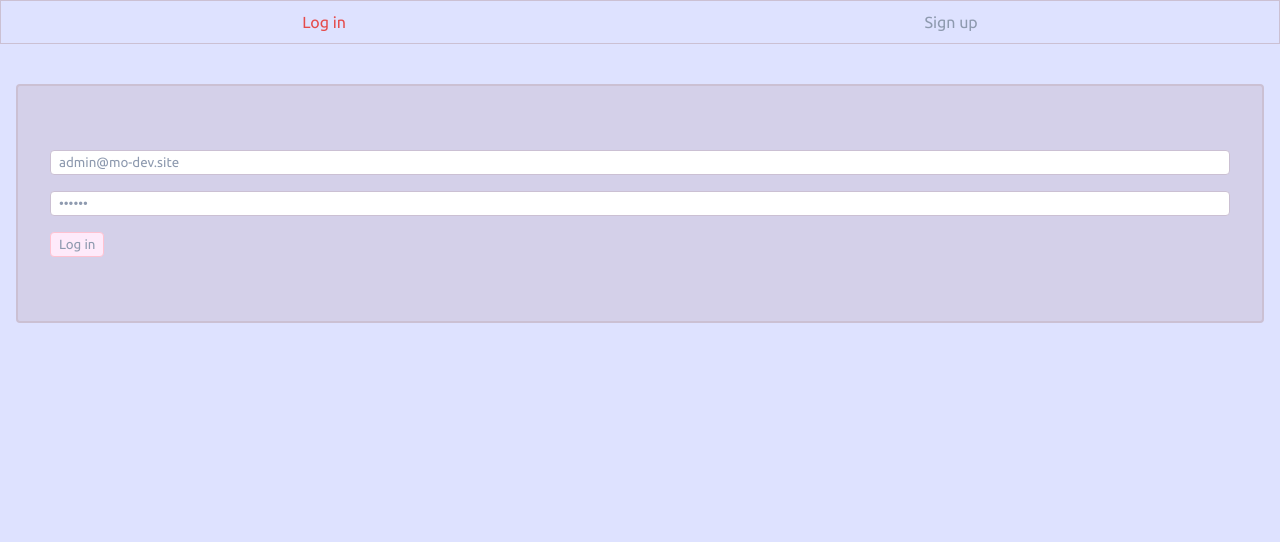
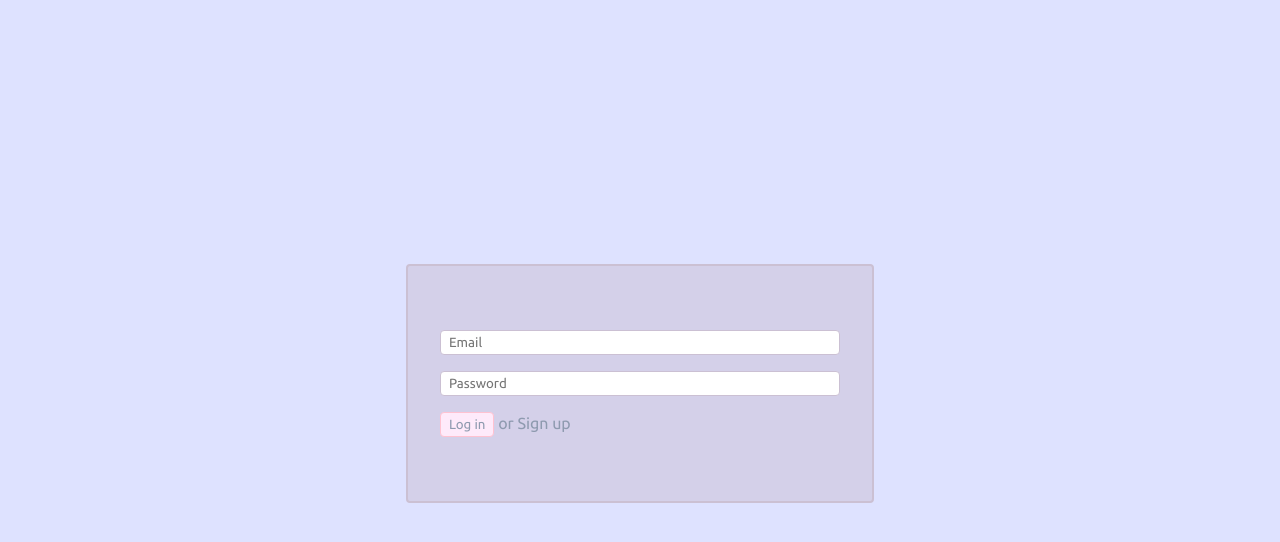
Before and after one commit to mohametalmeari/i-share-frontend, a React (Create React App) app: page /login in a window 1280 px wide. Shown: the top 542 px of the page. Built offline with nearby package versions, Linux system fonts and the light colour scheme.

Commit message:
Style for desktop screen

```diff
--- a/src/App.css
+++ b/src/App.css
@@ -51,8 +51,9 @@
   display: flex;
   margin: 16px;
   justify-content: center;
-  flex-direction: column;
+  align-items: center;
   margin-bottom: 50px;
+  flex: 1;
 }
 
 .user-form {
@@ -65,6 +66,7 @@
   border-radius: 4px;
   background-color: #cbc0d381;
   margin: 24px 0;
+  max-width: 400px;
 }
 
 .input-field {
@@ -103,7 +105,8 @@
 }
 
 .photos-container {
-  display: flex;
+  display: grid;
+  grid-template-columns: repeat(auto-fill, minmax(300px, 1fr));
   flex-direction: column;
   gap: 16px;
   flex: 1;
@@ -122,7 +125,6 @@
 
 *:has(> .photo-img) {
   flex: 1;
-  background-color: blue;
   display: flex;
   justify-content: center;
   align-items: center;
@@ -132,6 +134,7 @@
   object-fit: cover;
   background-color: red;
   flex: 1;
+  width: 100%;
 }
 
 .icon-btn {
@@ -182,7 +185,7 @@
   gap: 8px;
 }
 
-.comment-form > textarea {
+textarea {
   resize: vertical;
   min-height: 50px;
 }
@@ -197,6 +200,7 @@
   display: flex;
   flex-direction: column;
   gap: 16px;
+  flex: 1;
 }
 
 .comment-interact-container {
@@ -228,3 +232,58 @@
   flex-direction: column;
   gap: 12px;
 }
+
+.caption {
+  flex: 1;
+}
+
+@media only screen and (min-width: 600px) {
+  main {
+    padding-left: 40px;
+    padding-right: 40px;
+  }
+
+  .photo-container {
+    flex-direction: row;
+  }
+
+  .comments-container {
+    flex: 1;
+    overflow-y: auto;
+    height: 80vh;
+  }
+}
+
+@media only screen and (min-width: 992px) {
+  main {
+    padding-left: 100px;
+    padding-right: 100px;
+  }
+}
+
+@media only screen and (min-width: 1200px) {
+  main {
+    padding-left: 150px;
+    padding-right: 150px;
+  }
+}
+
+/* width */
+::-webkit-scrollbar {
+  width: 5px;
+}
+
+/* Track */
+::-webkit-scrollbar-track {
+  background: #feeafa;
+}
+
+/* Handle */
+::-webkit-scrollbar-thumb {
+  background: #8e9aaf;
+}
+
+/* Handle on hover */
+::-webkit-scrollbar-thumb:hover {
+  background: #2e294e;
+}
--- a/src/components/CommentForm.js
+++ b/src/components/CommentForm.js
@@ -6,7 +6,7 @@
 const CommentForm = ({ photoId }) => {
   const dispatch = useDispatch();
   const [formData, setFormData] = useState({
-    content: 'I love it!',
+    content: '',
   });
 
   const handleChange = (field) => (event) => {
--- a/src/components/CreatePhoto.js
+++ b/src/components/CreatePhoto.js
@@ -8,8 +8,8 @@
   const dispatch = useDispatch();
   const { isLoading } = useSelector((state) => state.photo);
   const [formData, setFormData] = useState({
-    caption: 'a new image',
-    image_url: 'a new image url',
+    caption: '',
+    image_url: '',
   });
 
   const handleChange = (field) => (event) => {
@@ -34,14 +34,14 @@
         className="input-field"
         type="text"
         value={formData.image_url}
-        placeholder="image_url"
+        placeholder="image url ..."
         onChange={handleChange('image_url')}
       />
-      <input
+      <textarea
         className="input-field"
         type="text"
         value={formData.caption}
-        placeholder="caption"
+        placeholder="caption ..."
         onChange={handleChange('caption')}
       />
       <button className="form-btn" type="button" onClick={handleCreatePhoto}>
--- a/src/components/LoginForm.js
+++ b/src/components/LoginForm.js
@@ -1,10 +1,12 @@
 import { useState } from 'react';
 import { useDispatch } from 'react-redux';
+import { Link } from 'react-router-dom';
 import { loginUser } from '../redux/auth/authSlice';
+import { loggedInLinks } from './Navbar';
 
 const LoginForm = () => {
   const dispatch = useDispatch();
-  const [formData, setFormData] = useState({ email: 'admin@mo-dev.site', password: '123456' });
+  const [formData, setFormData] = useState({ email: '', password: '' });
 
   const handleChange = (field) => (event) => {
     setFormData({ ...formData, [field]: event.target.value });
@@ -30,9 +32,15 @@
         placeholder="Password"
         onChange={handleChange('password')}
       />
-      <button className="form-btn" type="button" onClick={handleLogin}>
-        Log in
-      </button>
+      <div>
+        <button className="form-btn" type="button" onClick={handleLogin}>
+          Log in
+        </button>
+        {' or '}
+        <Link to={loggedInLinks[1].path}>
+          {loggedInLinks[1].text}
+        </Link>
+      </div>
     </>
   );
 };
--- a/src/components/Navbar.js
+++ b/src/components/Navbar.js
@@ -2,7 +2,7 @@
 import { useSelector } from 'react-redux';
 import Logout from './Logout';
 
-const loggedInLinks = [
+export const loggedInLinks = [
   { path: '/login', text: 'Log in' },
   { path: '/signup', text: 'Sign up' },
 ];
@@ -14,32 +14,24 @@
 const Navbar = () => {
   const { loggedIn } = useSelector((state) => state.auth);
   return (
+    <>
+      {loggedIn && (
       <nav>
         <ul className="nav-list">
-        {
-      loggedIn ? loggedOutLinks.map((link) => (
+          {loggedOutLinks.map((link) => (
             <li className="nav-link" key={link.text}>
               <NavLink to={link.path}>
                 {link.text}
               </NavLink>
             </li>
-      ))
-        : loggedInLinks.map((link) => (
-          <li className="nav-link" key={link.text}>
-            <NavLink to={link.path}>
-              {link.text}
-            </NavLink>
-          </li>
-        ))
-
-    }
-        {loggedIn && (
+          ))}
           <li className="nav-link">
             <Logout />
           </li>
-        )}
         </ul>
       </nav>
+      )}
+    </>
   );
 };
 
--- a/src/components/PhotoCard.js
+++ b/src/components/PhotoCard.js
@@ -57,7 +57,7 @@
             <img className="photo-img" src={postImg} alt="i-share" onError={postImageError} />
           </div>
         )}
-      <p>
+      <p className="caption">
         {caption}
       </p>
 
--- a/src/components/ReplyForm.js
+++ b/src/components/ReplyForm.js
@@ -8,7 +8,7 @@
 }) => {
   const dispatch = useDispatch();
   const [formData, setFormData] = useState({
-    content: 'What a comment!',
+    content: '',
   });
 
   const handleChange = (field) => (event) => {
--- a/src/components/SignupForm.js
+++ b/src/components/SignupForm.js
@@ -1,16 +1,18 @@
 import { useState } from 'react';
 import { useDispatch } from 'react-redux';
+import { Link } from 'react-router-dom';
 import { signupUser } from '../redux/auth/authSlice';
+import { loggedInLinks } from './Navbar';
 
 const SignupForm = () => {
   const dispatch = useDispatch();
   const [formData, setFormData] = useState({
-    email: 'user1@mo-dev.site',
-    password: '123456',
-    password_confirmation: '123456',
-    username: 'user',
-    name: 'User',
-    image_url: 'url',
+    email: '',
+    password: '',
+    password_confirmation: '',
+    username: '',
+    name: '',
+    image_url: '',
   });
 
   const handleChange = (field) => (event) => {
@@ -64,10 +66,15 @@
         placeholder="Password Confirmation"
         onChange={handleChange('password_confirmation')}
       />
-
-      <button className="form-btn" type="button" onClick={handleSignup}>
-        Sign Up
-      </button>
+      <div>
+        <button className="form-btn" type="button" onClick={handleSignup}>
+          Sign Up
+        </button>
+        {' or '}
+        <Link to={loggedInLinks[0].path}>
+          {loggedInLinks[0].text}
+        </Link>
+      </div>
     </>
   );
 };
```
Lines whose indentation alone changed are shown as unchanged.
